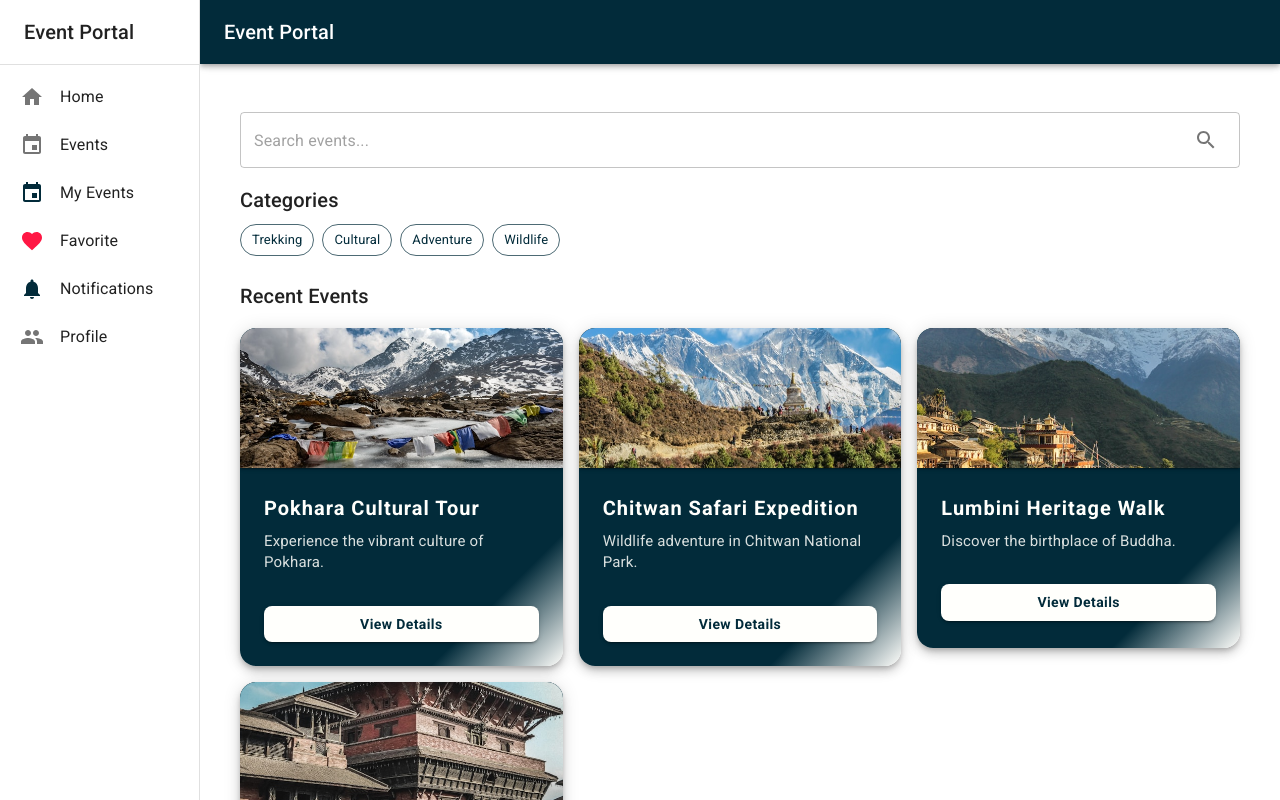
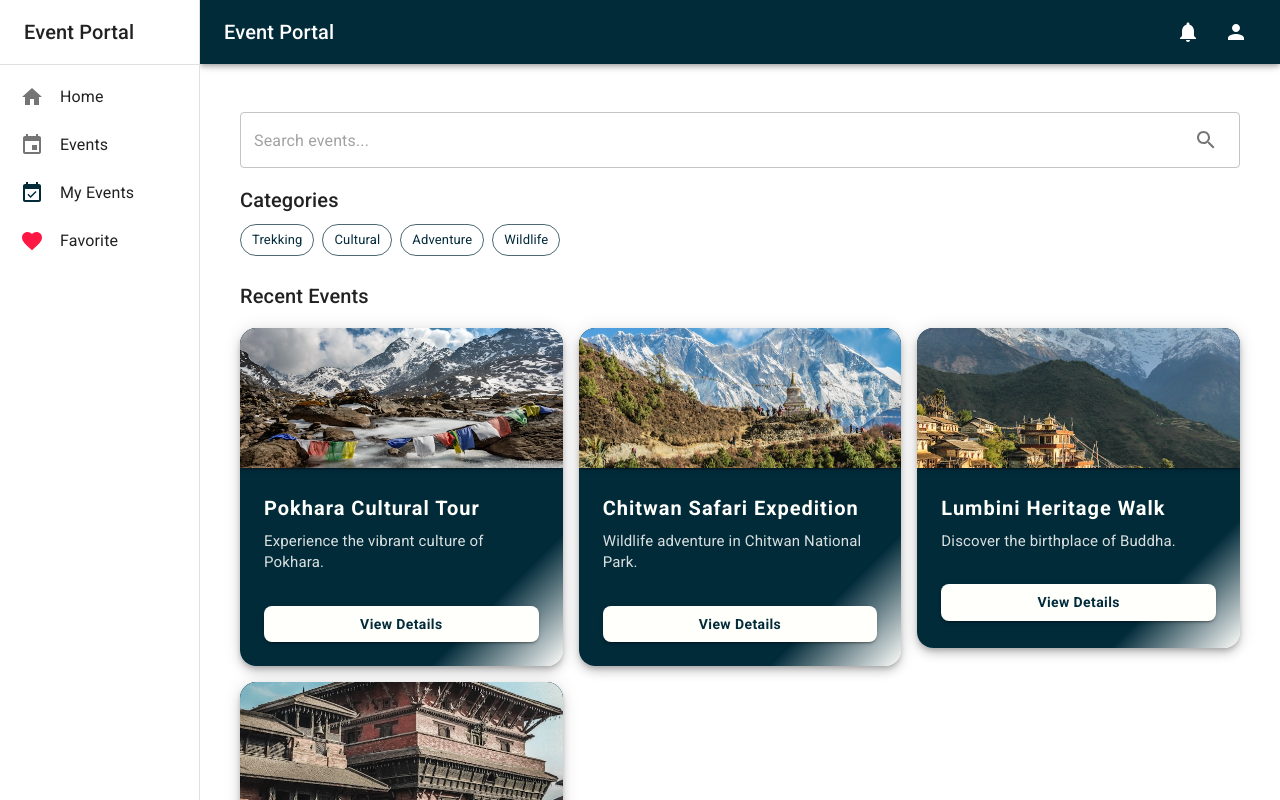
Before and after one commit to YatruSathi/-yartusathi-frontend, a React (Vite) app: page /home in a window 1280 px wide. Shown: the top 800 px of the page. Built offline with nearby package versions, Linux system fonts and the light colour scheme.

Commit message:
Update Dashboard component: replace PeopleIcon with PersonIcon, add EventAvailableIcon for My Events, and include right-side navigation icons for notifications and user profile.

```diff
--- a/src/layout/dashboard.tsx
+++ b/src/layout/dashboard.tsx
@@ -16,8 +16,9 @@ import {
 } from '@mui/material';
 import HomeIcon from '@mui/icons-material/Home';
 import MenuIcon from '@mui/icons-material/Menu';
-import PeopleIcon from '@mui/icons-material/People';
+import PersonIcon from '@mui/icons-material/Person';
 import EventIcon from '@mui/icons-material/Event';
+import EventAvailableIcon from '@mui/icons-material/EventAvailable';
 import FavoriteIcon from '@mui/icons-material/Favorite';
 import NotificationsIcon from '@mui/icons-material/Notifications';
 import { Outlet, useNavigate } from 'react-router';
@@ -64,14 +65,8 @@ export const Dashboard: React.FC = () => {
         {[
           { text: 'Home', icon: <HomeIcon />, path: '/home' },
           { text: 'Events', icon: <EventIcon />, path: '/events' },
-          { text: 'My Events', icon: <EventIcon color="primary" />, path: '/my-events' },
+          { text: 'My Events', icon: <EventAvailableIcon color="primary" />, path: '/my-events' },
           { text: 'Favorite', icon: <FavoriteIcon color="error" />, path: '/favorite' },
-          {
-            text: 'Notifications',
-            icon: <NotificationsIcon color="primary" />,
-            path: '/notifications',
-          },
-          { text: 'Profile', icon: <PeopleIcon />, path: '/user-profile' },
         ].map(item => (
           <ListItem key={item.text} disablePadding sx={{ display: 'block' }}>
             <ListItemButton
@@ -127,9 +122,27 @@ export const Dashboard: React.FC = () => {
           >
             <MenuIcon />
           </IconButton>
-          <Typography variant="h6" noWrap component="div">
+          <Typography variant="h6" noWrap component="div" sx={{ flexGrow: 1 }}>
             {appConfig.appName}
           </Typography>
+
+          {/* Right-side icons */}
+          <Box sx={{ display: 'flex', alignItems: 'center', gap: 1 }}>
+            <IconButton
+              color="inherit"
+              onClick={() => navigate('/notifications')}
+              sx={{ '&:hover': { backgroundColor: 'rgba(255, 255, 255, 0.1)' } }}
+            >
+              <NotificationsIcon />
+            </IconButton>
+            <IconButton
+              color="inherit"
+              onClick={() => navigate('/user-profile')}
+              sx={{ '&:hover': { backgroundColor: 'rgba(255, 255, 255, 0.1)' } }}
+            >
+              <PersonIcon />
+            </IconButton>
+          </Box>
         </Toolbar>
       </AppBar>
       <Box
```
